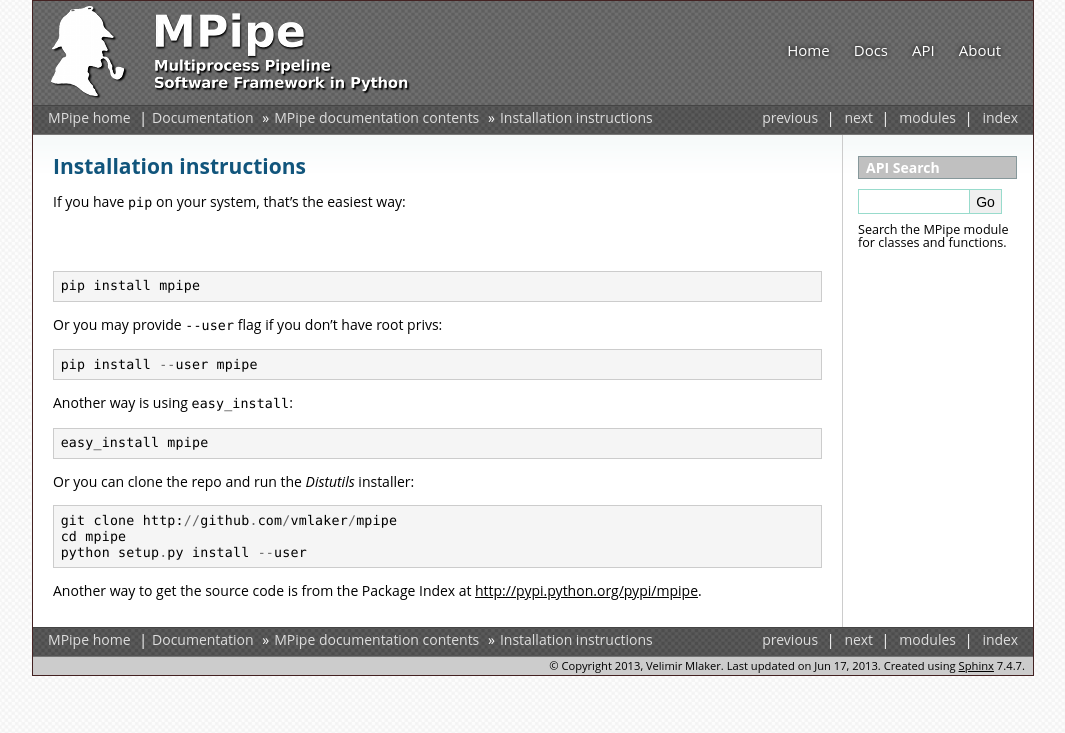
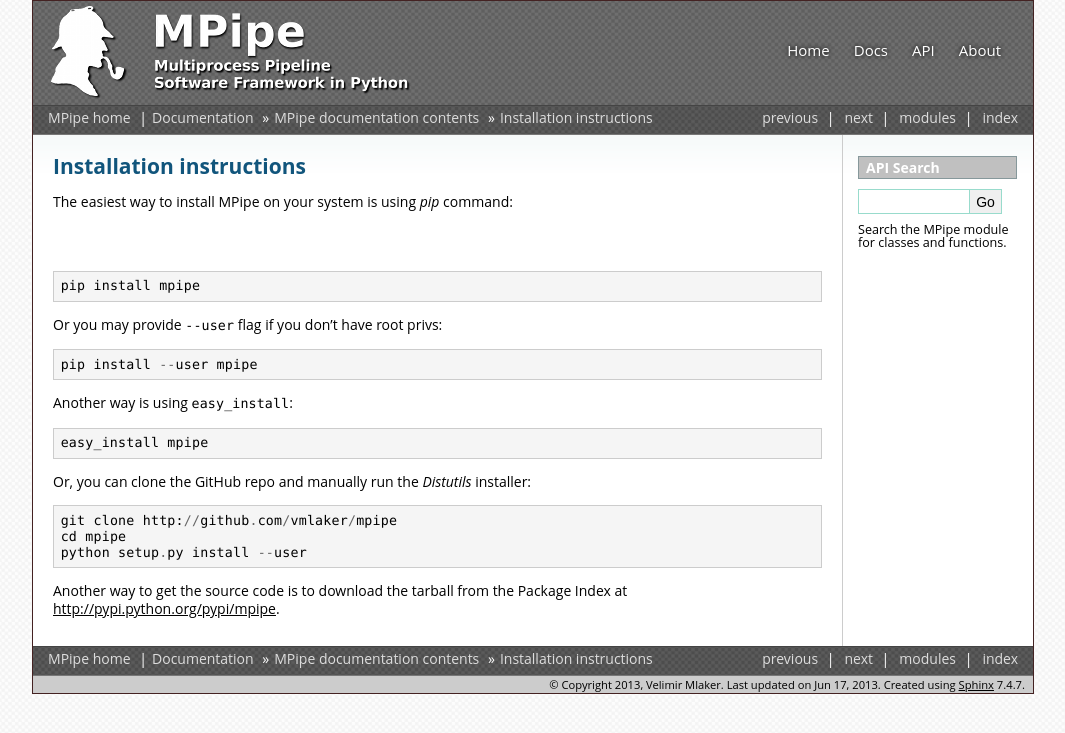
Before and after one commit to vmlaker/mpipe, a Sphinx documentation site: the page built from doc/source/download.rst, in a window 1280 px wide. Shown: the top 733 px of the page, without its empty margins (107-1172 px from the left). Built offline with Sphinx 7.4.7, drawn with Linux system fonts in a browser that asks for light colours; formulas are drawn with MathJax 3.

Commit message:
Clarify text on first page and reword installation instructions.

```diff
--- a/doc/source/concepts.rst
+++ b/doc/source/concepts.rst
@@ -91,5 +91,3 @@
 3. Pipeline can fork into parallel stages.
 
   If the program workflow can be split into multiple independent execution paths, then parallel paths can be processed simultaneously.
-
-.. the end
--- a/doc/source/cookbook.rst
+++ b/doc/source/cookbook.rst
@@ -140,5 +140,3 @@
 The ``None`` task can be thought of as a "stop" request. It becomes part of the sequence of input tasks streaming into the pipeline and, like other tasks, it propagates through all stages. However, it is processed in a special way: when it arrives at a stage, it signals all worker processes within to complete any current task they may be running, and to terminate execution. Before the last worker terminates, it propagates the "stop" request to the next downstram stage (or stages, if forked.)
 
 The ``None`` task should be the last input to the pipeline. After it is added to the stream of tasks, the pipeline continues to process any previous tasks still in the system. After worker processes terminate, results can still be accesses in the usual way (using :meth:`~mpipe.Pipeline.get()` or :meth:`~mpipe.Pipeline.results()`) until the pipeline is emptied. However, any "real" task (i.e. not ``None``) put on the pipeline following the "stop" request will not be processed.
-
-.. the end
--- a/doc/source/docs.rst
+++ b/doc/source/docs.rst
@@ -24,5 +24,3 @@
 
 .. toctree::
    examples
-
-.. the end.
--- a/doc/source/download.rst
+++ b/doc/source/download.rst
@@ -3,7 +3,7 @@
 Installation instructions
 -------------------------
 
-If you have ``pip`` on your system, that's the easiest way:
+The easiest way to install |NAME| on your system is using *pip* command:
 ::
 
   pip install mpipe
@@ -18,14 +18,12 @@
 
   easy_install mpipe
 
-Or you can clone the repo and run the *Distutils* installer:
+Or, you can clone the GitHub repo and manually run the *Distutils* installer:
 ::
 
   git clone http://github.com/vmlaker/mpipe
   cd mpipe
   python setup.py install --user
 
-Another way to get the source code is from the Package Index at
-http://pypi.python.org/pypi/mpipe.
-
-.. the end
+Another way to get the source code is to download the tarball
+from the Package Index at http://pypi.python.org/pypi/mpipe.
```
Also changed, not shown: doc/source/index.rst (+4 -3 lines).
